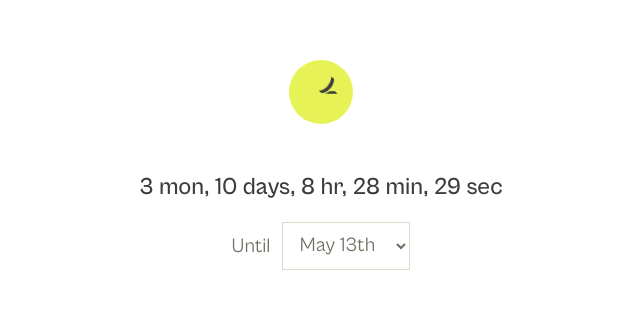
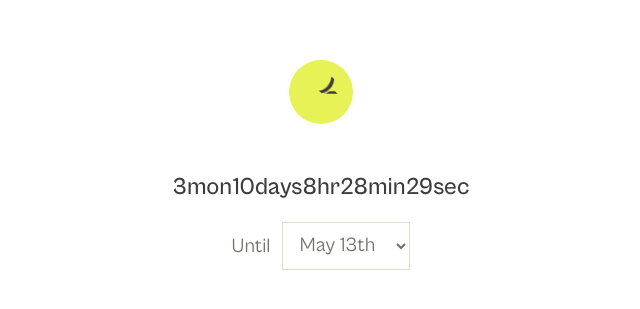
Before and after one commit to bztravis/briantravis-dot-dev, a Next.js app: page /ramping-up in a window 1280 px wide. Shown: the part 231-540 px from the top of the page, without its empty margins (319-959 px from the left). Built offline with nearby package versions, Linux system fonts and the light colour scheme.

Commit message:
Update number and interval name styling

```diff
--- a/components/Countdown/index.tsx
+++ b/components/Countdown/index.tsx
@@ -36,7 +36,7 @@ const Countdown = () => {
 
   return (
     <div className={styles.container}>
-      <h3>{durationToDisplay(duration)}</h3>
+      <DurationDisplay duration={duration} />
       <div className={styles.until}>
         <p>Until </p>
         <select
@@ -56,12 +56,27 @@ const Countdown = () => {
   function dateToReadable(date: Date) {
     return format(date, DATE_FORMAT_STR);
   }
-
-  function durationToDisplay(duration: Duration) {
-    return `${duration.months ?? 0} mon, ${duration.days ?? 0} days, ${
-      duration.hours ?? 0
-    } hr, ${duration.minutes ?? 0} min, ${duration.seconds ?? 0} sec`;
-  }
 };
 
+type DurationDisplayProps = {
+  duration: Duration;
+};
+
+function DurationDisplay({ duration }: DurationDisplayProps) {
+  return (
+    <h3>
+      {duration.months ?? 0}
+      <span className={styles.annotation}>mon</span>
+      {duration.days ?? 0}
+      <span className={styles.annotation}>days</span>
+      {duration.hours ?? 0}
+      <span className={styles.annotation}>hr</span>
+      {duration.minutes ?? 0}
+      <span className={styles.annotation}>min</span>
+      {duration.seconds ?? 0}
+      <span className={styles.annotation}>sec</span>
+    </h3>
+  );
+}
+
 export default dynamic(() => Promise.resolve(Countdown), { ssr: false });
```
